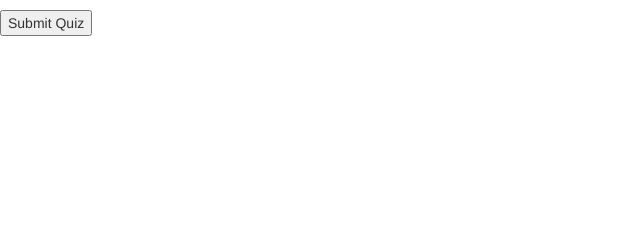
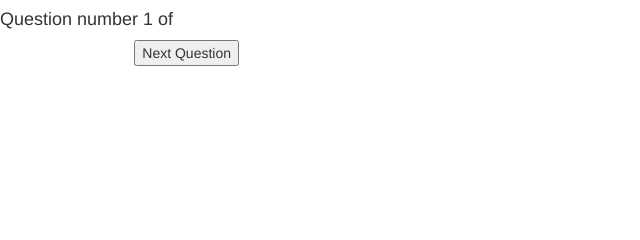
Before and after one commit to TheArchDev/geoquiz, a Django app: template geoquiz/templates/geoquiz/run_quiz.html in a window 1280 px wide. Shown: the part 204-444 px from the top of the page, without its empty margins (0-640 px from the left). Run offline with Django 3.2, Linux system fonts and the light colour scheme; the template is opened without the code that fills it, so the values that code supplies are empty; some libraries are stand-ins or nearby versions.

Commit message:
Adding basic jQuery functionality to run_quiz.html to improve inputting of user choices and to dynamically display individual questions

```diff
--- a/geoquiz/templates/geoquiz/run_quiz.html
+++ b/geoquiz/templates/geoquiz/run_quiz.html
@@ -10,22 +10,94 @@
 <h3>Region: {{ region }}</h3>
 <h3>Category: {{ question_type }}</h3>
 
-<form action='/quiz/run/' method='post'>
+<h4>Question number <div style='display:inline' id='question_numb'></div> of <div style='display:inline' id='total_questions'></div></h4>
+
+<button id='previous_button' onclick='previous_question()' style='visibility:hidden'>Previous Question</button>
+<button id='next_button' onclick='next_question()'>Next Question</button>
+
+
+<form id='question_form' action='/quiz/run/' method='post'>
 	{% csrf_token %}
 	{% for country in countries_in_quiz %}
-	<div id='{{ forloop.counter }}'>
-		<p style='display:inline'>Country: {{ country.name }}</p>
-		<label for='{{ country.id }}'>Capital:</label>
-		<select name='{{ country.id }}'>
-			{% for country_option in countries_multichoice|return_array_element_by_index:forloop.counter0 %}
-			<option value='{{ country_option.id }}'>{{ country_option.capital }}</option>
+	<div style="display:none" id='{{ forloop.counter }}'>
+		<p style='display:inline; text-transform:capitalize'>{{ question_base }}: {{ country|dot_parameter:question_base }}</p>
+		<label for='{{ country.id }}'>Answer:</label>
+		<select name='{{ country.id }}' required>
+			<option value='' disabled selected>Select your option</option>
+			{% for country_option in countries_multichoice|array_index:forloop.counter0 %}
+			<option value='{{ country_option.id }}'>{{ country_option|dot_parameter:answer_base }}</option>
 			{% endfor %}
 		</select>
 
 	</div>
 	{% endfor %}
 	<input type='text' name='quiz_id' value='{{ quiz.id }}' hidden></input>
-	<input type='submit' name='SUBMIT' value='Submit Quiz'></input>
+	<input id='submit_button' style='display:none' type='submit' name='SUBMIT' value='Submit Quiz'></input>
 </form>
 
+<script>
+
+var current_question_number = 1;
+var number_of_questions = $('#question_form div:last-of-type').attr('id');
+
+
+$(document).ready(function() {
+	$('#1').css('display','inline');
+	$('#questions_remaining').html(number_of_questions);
+	$('#total_questions').html(number_of_questions);
+	$('#question_numb').html(current_question_number);
+});
+
+function next_question(){
+	console.log("Next question button clicked")
+	console.log(current_question_number);
+
+	var current_div = $('#'+current_question_number)
+	var current_option_value = $(current_div).find('select option:selected').attr('value')
+	if (current_option_value == '')
+	{
+		$('#submit_button').click();
+		return;
+	}
+
+	$('#'+current_question_number).css('display','none');
+	current_question_number = current_question_number + 1;
+	$('#'+current_question_number).css('display','inline');
+	$('#question_numb').html(current_question_number);
+
+	if (current_question_number == 2)
+	{
+		$('#previous_button').css('visibility', 'visible');
+	}
+	else if (current_question_number == number_of_questions)
+	{
+		$('#next_button').css('visibility', 'hidden')
+		$('#submit_button').css('display', 'block')
+	}
+}
+
+
+function previous_question(){
+	console.log("Previous question button clicked")
+	// var current_question_number=$('[display:inline]').css('id');
+	// console.log(current_question_number);
+	console.log(current_question_number);
+	$('#'+current_question_number).css('display','none');
+	current_question_number = current_question_number - 1;
+	$('#'+current_question_number).css('display','inline')
+	$('#question_numb').html(current_question_number);
+
+	if (current_question_number == 1)
+	{
+		$('#previous_button').css('visibility','hidden');
+	}
+	else if (current_question_number == number_of_questions - 1)
+	{
+		$('#next_button').css('visibility','visible');
+		$('#submit_button').css('display','none');
+	}
+}
+
+</script>
+
 {% endblock %}
```
Also changed, not shown: geoquiz/templates/geoquiz/quiz.html (+6 -6 lines), geoquiz/templatetags/app_filters.py (+9 -2 lines), geoquiz/views.py (+9 -3 lines).
